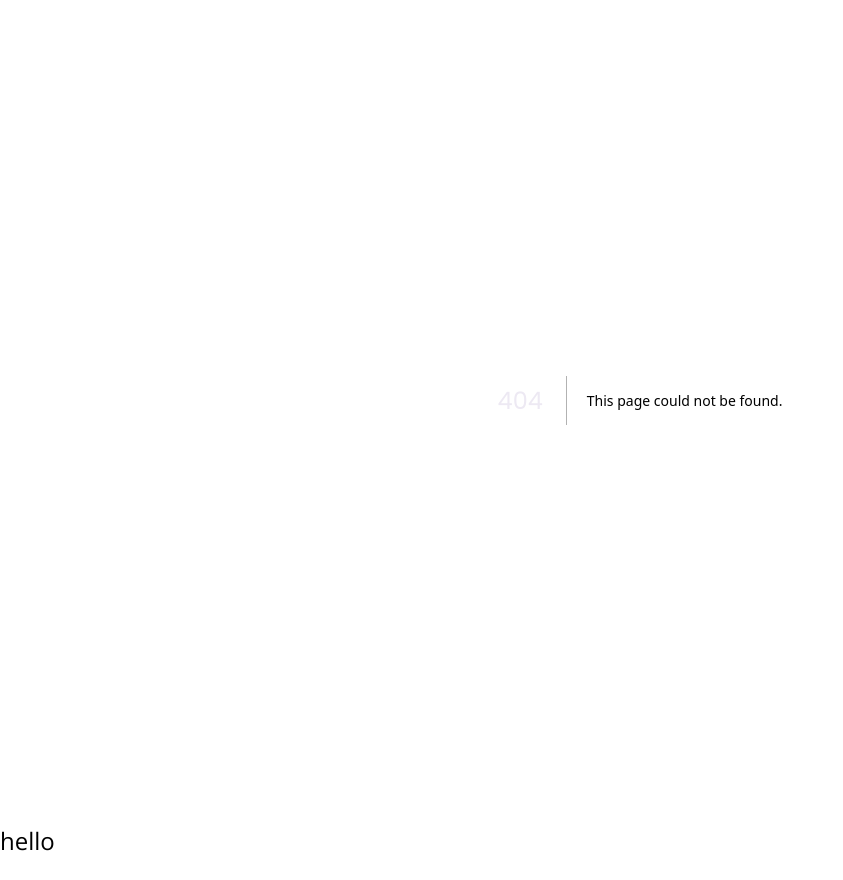
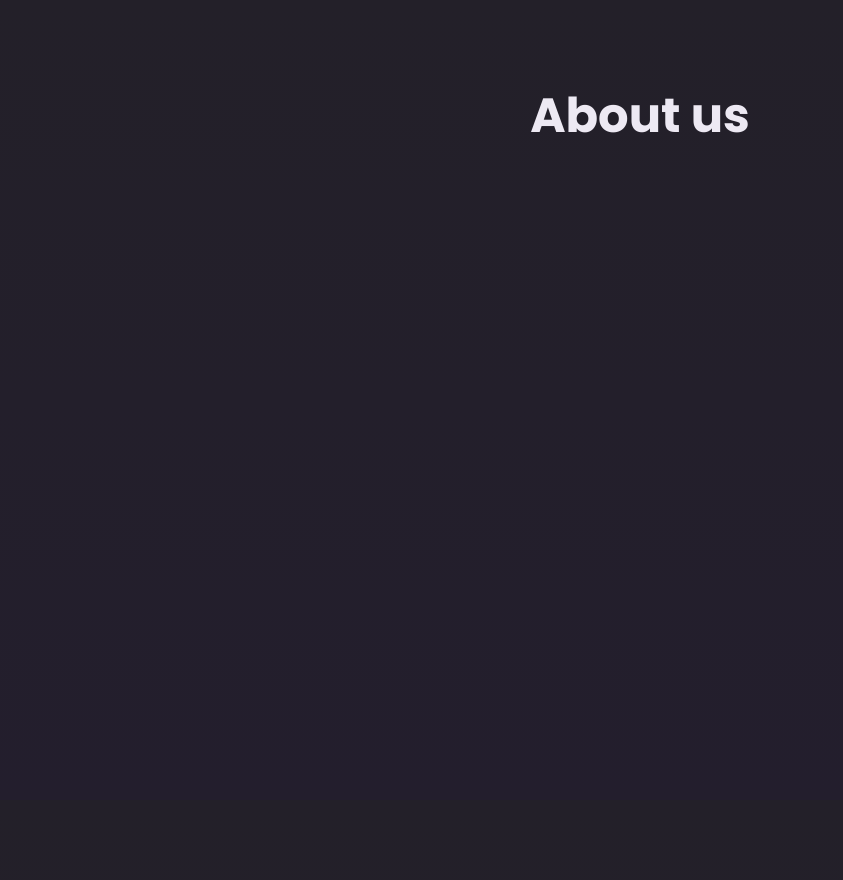
Before and after one commit to shameCanales/Learning-NEXTJS, a Next.js app: page /about in a window 1280 px wide. Before the commit this address had no page. Shown: the whole page, without its empty margins (0-843 px from the left). Before the commit the page ends 857 px from the top, so only its background shows below. Built offline with nearby package versions, Linux system fonts and the light colour scheme.

Commit message:
learned part 429 to 430

```diff
--- /dev/null
+++ b/app/about/page.js
@@ -0,0 +1,7 @@
+export default function AboutPage() {
+  return (
+    <main>
+      <h1>About us</h1>
+    </main>
+  );
+}
--- a/app/layout.js
+++ b/app/layout.js
@@ -8,9 +8,7 @@ export const metadata = {
 export default function RootLayout({ children }) {
   return (
     <html lang="en">
-      <body>
-        {children} <p>hello</p>
-      </body>
+      <body>{children}</body>
     </html>
   );
 }
```
Also changed, not shown: app/page.js (+13 -0 lines).
